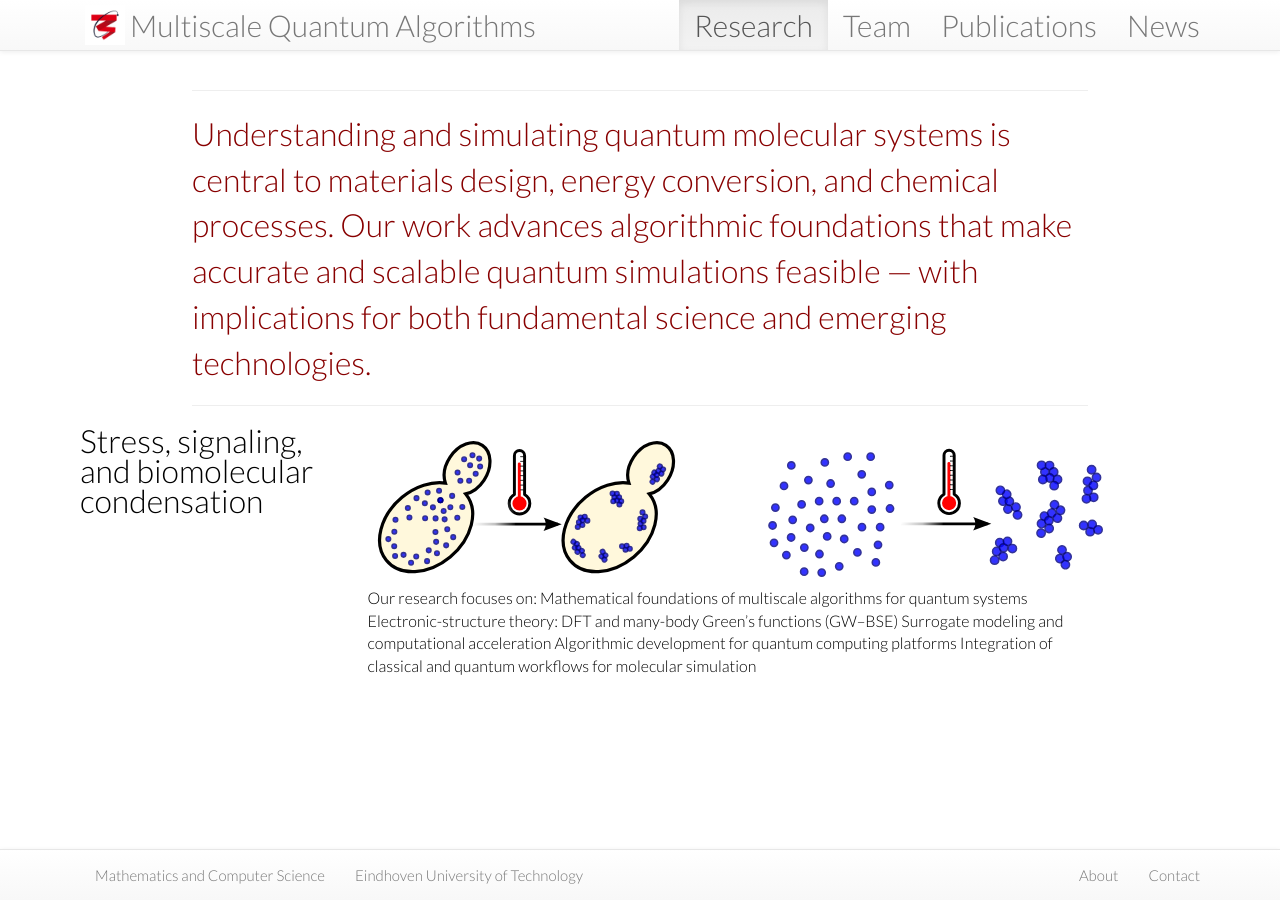
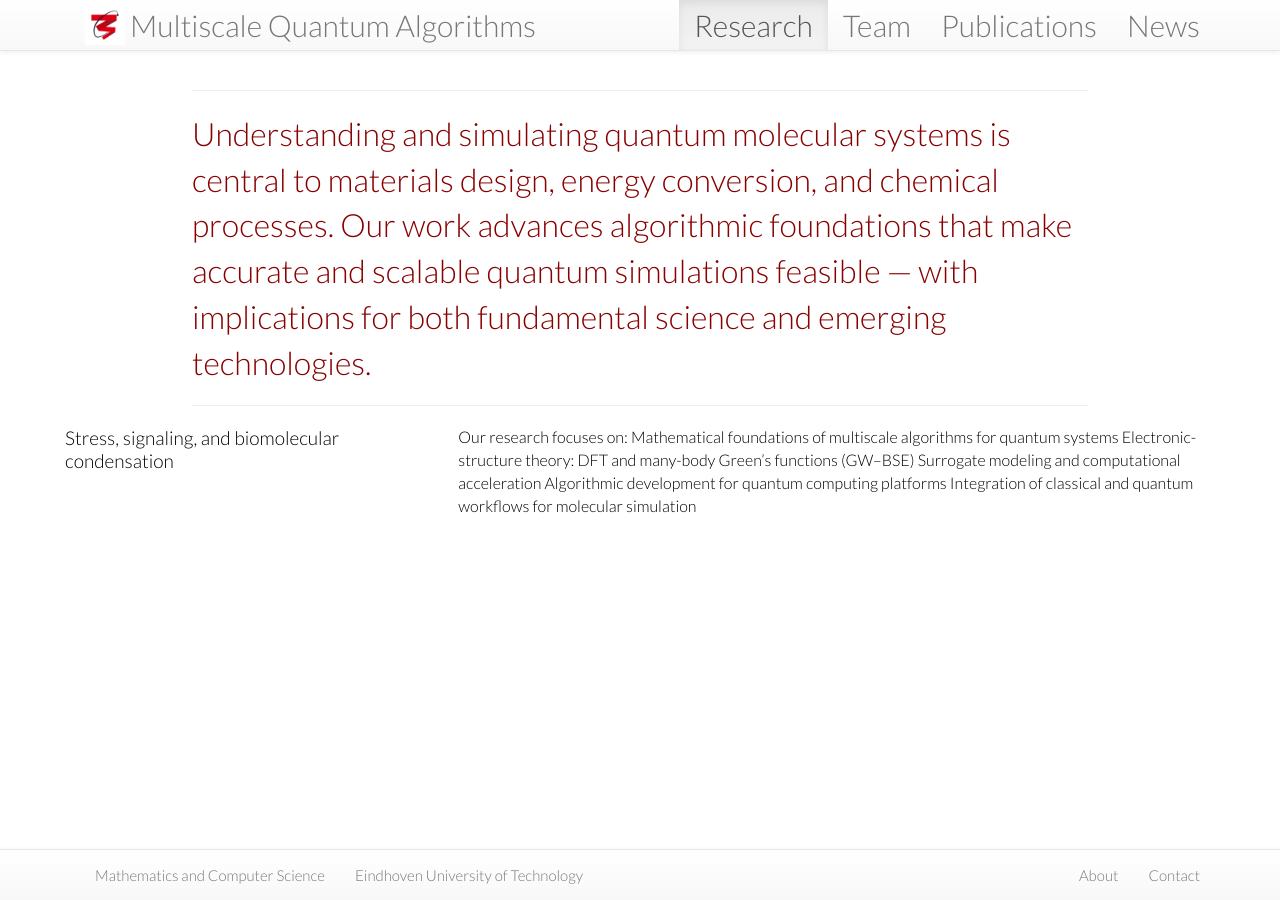
Before and after one commit to BaumeierGroup/multiscale-quantum-algorithms.github.io, a Jekyll site: the page built from projects/index.html, in a window 1280 px wide. Built offline with Jekyll 4.4.1, drawn with Linux system fonts in a browser that asks for light colours; nearby versions of some CDN libraries.

Commit message:
return to proper layout

```diff
--- a/projects/index.html
+++ b/projects/index.html
@@ -13,22 +13,27 @@ Understanding and simulating quantum molecular systems is central to materials d
 </div>
 
 {% for project in site.categories.projects %}
-<div class="row">
-		<div class="col-md-3">
-			<div class="head">
-				{{ project.title }}
+
+
+<div class='row'>
+  <!--
+  <div class='row'>
+    <div class='col-md-12'>
+    <div class="media">
+      <a class="project-image" href="{{ project.url }}">
+        <img class="media-object" src="{{ project.image }}">
+      </a>
     </div>
   </div>
-		<div class="col-md-8">
-			<div style="height:5px;"></div>
-			{% if project.image %}
-			<a href="{{ project.url }}"><img class="offset" src="{{ project.image }}"></a>
-			{% endif %}
-			<div class="project">
+  -->
+  <div class='row'>
+    <div class="col-md-4 paperbox">
+      <div class="smallhead media-heading"><a href="{{ project.url }}" class="off">{{ project.title }}</a></div>
+    </div>
+    <div class='col-md-8'>
       {{ project.content }}
     </div>
   </div>
-		<div class="col-md-1"></div>
 </div>
 {% endfor %}
 
```
Lines whose indentation alone changed are shown as unchanged.
